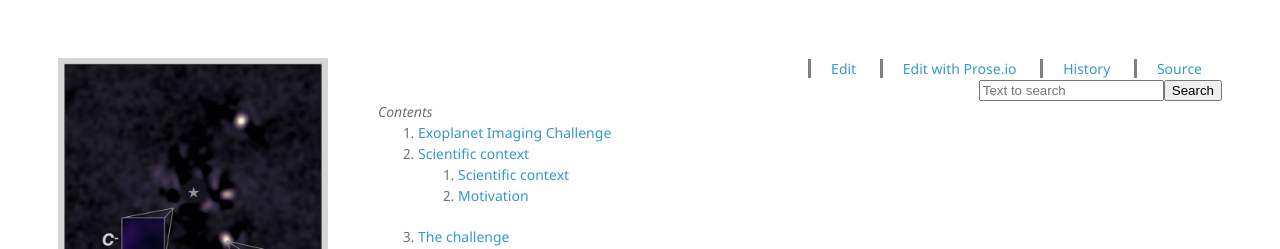
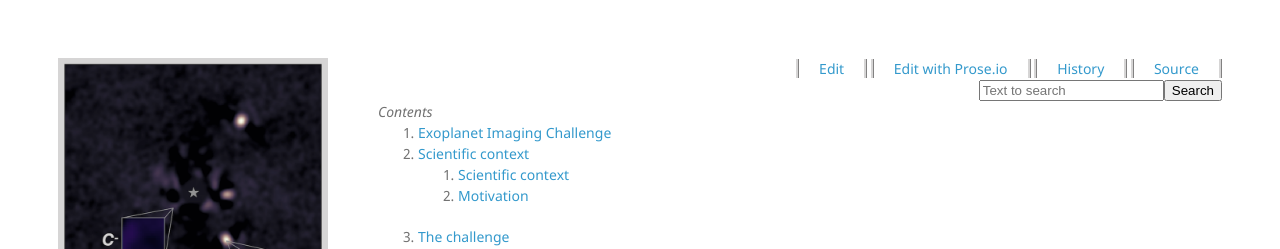
Before and after one commit to carlgogo/exoimaging_challenge, a Jekyll site: the page built from index.md, in a window 1280 px wide. Shown: the top 249 px of the page. Built offline with Jekyll 4.4.1, drawn with Linux system fonts in a browser that asks for light colours; nearby versions of some CDN libraries; our own code applies the rules of GitHub Pages for plain Markdown files.

Commit message:
colors tools menu

```diff
--- a/_sass/style.scss
+++ b/_sass/style.scss
@@ -196,8 +196,10 @@ footer {
 }
 
 .tools-element {
-    border-left: gray;
-    border-left-style: solid;
+    border-left: #d6d5d5;
+    border-left-style: ridge;
+    border-right: #d6d5d5;
+    border-right-style: ridge;
     padding-left: 20px;
     padding-right: 20px;
 }
```
